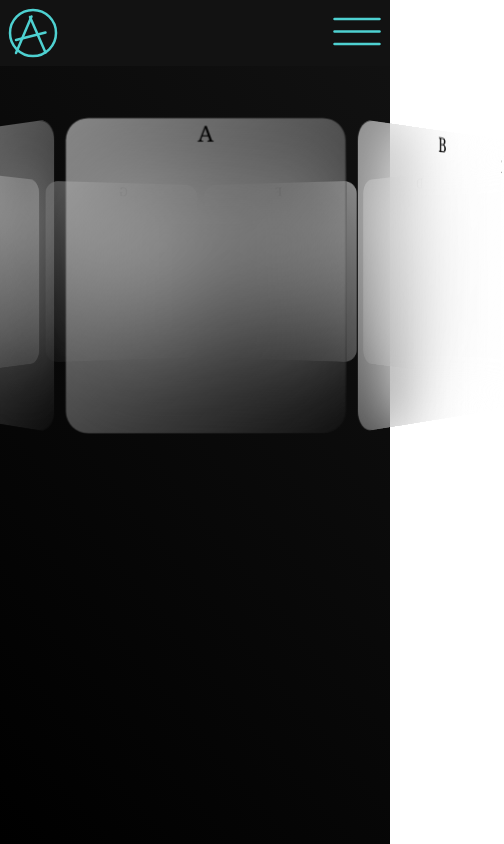
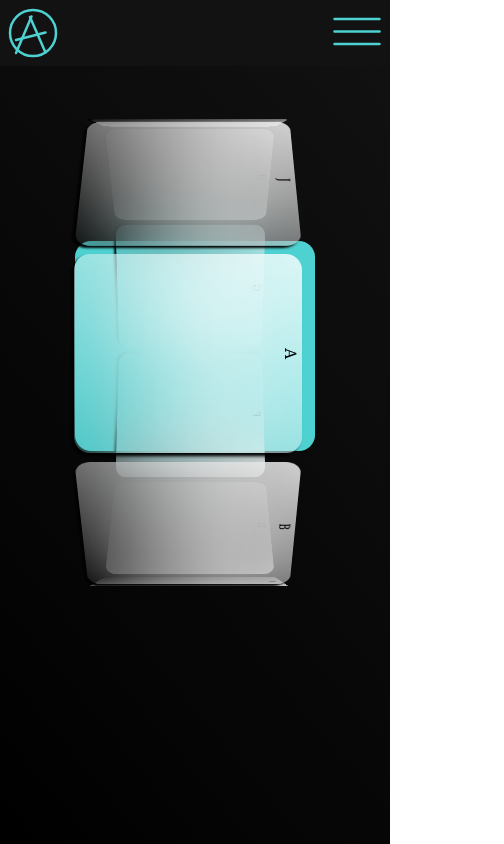
Before and after one commit to AbielKiflu/portfolio, a React (Create React App) app: page /project in a window 390 px wide. Shown: the whole page, 504 px wide, since content can reach past the window. Built offline with nearby package versions, Linux system fonts and the light colour scheme.

Commit message:
responsive 3d carousel

```diff
--- /dev/null
+++ b/src/components/carousel/carousel.js
@@ -0,0 +1,6 @@
+import React, { useState } from "react";
+import { Link } from "react-router-dom";
+import "./carusel.css";
+import styled from "styled-components";
+
+export default Carusel;
--- a/src/components/carusel/carusel.css
+++ /dev/null
@@ -1,99 +0,0 @@
-* {
-  box-sizing: border-box;
-}
-
-body {
-  font-family: sans-serif;
-}
-
-.scene {
-  width: 200px;
-  height: 200px;
-
-  margin: 80px;
-  perspective: 400px;
-}
-
-.cube {
-  width: 200px;
-  height: 200px;
-  position: relative;
-  transform-style: preserve-3d;
-  transform: translateZ(-100px);
-  animation: animate 10s linear infinite;
-}
-
-@keyframes animate {
-  from {
-    transform: rotateX(0deg) rotateY(0deg) rotateZ(0deg);
-  }
-  to {
-    transform: rotateX(360deg) rotateY(360deg) rotateZ(360deg);
-  }
-}
-
-.roof {
-  width: 200px;
-  height: 145px;
-  position: absolute;
-}
-
-.head {
-  background-color: rgb(121, 119, 117);
-  transform: translateY(-120px) translateZ(50px) rotateX(45deg);
-}
-
-.tail {
-  background-color: rgb(121, 119, 117);
-  transform: translateY(-120px) translateZ(-50px) rotateX(-45deg);
-}
-.tailLeft {
-  width: 0;
-  height: 0;
-  transform: translateY(-100px) translateX(100px) rotateY(-90deg);
-  border-left: 100px solid transparent;
-  border-right: 100px solid transparent;
-  border-bottom: 100px solid rgb(105, 68, 31);
-}
-
-.tailRight {
-  width: 0;
-  height: 0;
-  transform: translateY(-100px) translateX(-100px) rotateY(-90deg);
-  border-left: 100px solid transparent;
-  border-right: 100px solid transparent;
-  border-bottom: 100px solid rgb(105, 68, 31);
-}
-
-.sides {
-  width: 200px;
-  height: 200px;
-  position: absolute;
-}
-.front {
-  background-color: rgba(96, 230, 84, 0.7);
-  transform: translateZ(100px);
-}
-.back {
-  background-color: rgba(147, 84, 230, 0.7);
-  transform: translateZ(-100px);
-}
-.left {
-  background-color: rgba(243, 76, 215, 0.7);
-  transform: rotateY(90deg) translateZ(-100px);
-}
-
-.right {
-  background-color: rgba(189, 47, 3, 0.7);
-  transform: rotateY(-90deg) translateZ(-100px);
-}
-
-.top {
-  background-color: rgba(73, 75, 238, 0.7);
-  transform: rotateX(-90deg) translateZ(-100px);
-}
-
-.bottom {
-  background-color: rgba(61, 7, 87, 0.7);
-  transform: rotateX(90deg) translateZ(-100px);
-}
--- a/src/components/header/header.css
+++ b/src/components/header/header.css
@@ -14,8 +14,8 @@
   --bg-color: #000000;
   --glass-color: linear-gradient(
     to right bottom,
-    rgba(255, 255, 255, 0.5),
-    rgba(255, 255, 255, 0.02)
+    rgba(255, 255, 255, 0.8),
+    rgba(255, 255, 255, 0.01)
   );
 }
 
@@ -50,7 +50,7 @@ nav {
   background: var(--body-color);
   display: flex;
   flex-wrap: wrap;
-  min-width: 10rem;
+  min-width: 19rem;
   flex-direction: row;
   padding: 0.5rem 0.5rem;
   justify-content: space-between;
--- a/src/pages/Project.js
+++ b/src/pages/Project.js
@@ -1,20 +1,103 @@
 import "./projects.css";
-import React from "react";
+import React, { useRef } from "react";
 
 const Project = () => {
+  const carousel = useRef(null);
+  const selectedIndex = useRef(1);
+  const cardCount = useRef(9);
+
+  function rotateCarousel() {
+    var angle = (selectedIndex.current / cardCount.current) * -360;
+    carousel.current.style.transform =
+      "translateZ(-288px) rotateY(" + angle + "deg)";
+    console.log(selectedIndex.current, angle);
+  }
+
   return (
-    <div className="container">
+    <div className="project">
       <div className="scene">
-        <div className="carousel">
-          <div className="carousel__card">A</div>
-          <div className="carousel__card">B</div>
-          <div className="carousel__card">C</div>
-          <div className="carousel__card">D</div>
-          <div className="carousel__card">F</div>
-          <div className="carousel__card">G</div>
-          <div className="carousel__card">H</div>
-          <div className="carousel__card">I</div>
-          <div className="carousel__card">J</div>
+        <div className="carousel" ref={carousel}>
+          <div
+            className="carousel__card"
+            onClick={() => {
+              rotateCarousel();
+              selectedIndex.current++;
+            }}
+          >
+            A
+          </div>
+          <div
+            className="carousel__card"
+            onClick={() => {
+              rotateCarousel();
+              selectedIndex.current++;
+            }}
+          >
+            B
+          </div>
+          <div
+            className="carousel__card"
+            onClick={() => {
+              rotateCarousel();
+              selectedIndex.current++;
+            }}
+          >
+            C
+          </div>
+          <div
+            className="carousel__card"
+            onClick={() => {
+              rotateCarousel();
+              selectedIndex.current++;
+            }}
+          >
+            D
+          </div>
+          <div
+            className="carousel__card"
+            onClick={() => {
+              rotateCarousel();
+              selectedIndex.current++;
+            }}
+          >
+            F
+          </div>
+          <div
+            className="carousel__card"
+            onClick={() => {
+              rotateCarousel();
+              selectedIndex.current++;
+            }}
+          >
+            G
+          </div>
+          <div
+            className="carousel__card"
+            onClick={() => {
+              rotateCarousel();
+              selectedIndex.current++;
+            }}
+          >
+            H
+          </div>
+          <div
+            className="carousel__card"
+            onClick={() => {
+              rotateCarousel();
+              selectedIndex.current++;
+            }}
+          >
+            I
+          </div>
+          <div
+            className="carousel__card"
+            onClick={() => {
+              rotateCarousel();
+              selectedIndex.current++;
+            }}
+          >
+            J
+          </div>
         </div>
       </div>
     </div>
--- a/src/pages/projects.css
+++ b/src/pages/projects.css
@@ -1,5 +1,4 @@
-.container {
-  margin: 0.5rem;
+.project {
   -ms-box-orient: horizontal;
   display: -webkit-box;
   display: -moz-box;
@@ -7,29 +6,32 @@
   display: -moz-flex;
   display: -webkit-flex;
   display: flex;
+  flex-wrap: wrap;
   -webkit-flex-wrap: wrap;
-  flex-wrap: wrap;
+  flex-direction: row;
+  align-items: center;
   justify-content: center;
-  align-items: center;
-  gap: 0.5rem;
+  margin-top: 10rem;
 }
 
 .scene {
   width: 210px;
   height: 240px;
-  position: relative;
-  transform: rotatex(10deg);
+  background: var(--text-color);
   perspective: 1000px;
+  transform-origin: center center;
   border-radius: 1rem;
+  transform: rotateZ(90deg);
+  transition: transform 1s;
 }
 
 .carousel {
-  position: relative;
   height: 100%;
   width: 100%;
   border-radius: 1rem;
+  transform: translateZ(-288px);
   transform-style: preserve-3d;
-  transform-origin: left bottom;
+  transition: transform 1s;
 }
 
 .carousel__card {
@@ -45,6 +47,7 @@
   height: 95%;
   top: 0.8rem;
   left: 0.8rem;
+  box-shadow: 0.2rem 0.2rem 0.2rem var(--bg-color);
 }
 
 .carousel__card:nth-child(1) {
@@ -74,3 +77,10 @@
 .carousel__card:nth-child(9) {
   transform: rotateY(320deg) translateZ(288px);
 }
+
+@media only screen and (min-width: 600px) {
+  .scene {
+    transform: rotateZ(0deg);
+    transition: transform 1s;
+  }
+}
--- a/src/pages/skills.css
+++ b/src/pages/skills.css
@@ -1,3 +1,18 @@
+.container {
+  -ms-box-orient: horizontal;
+  display: -webkit-box;
+  display: -moz-box;
+  display: -ms-flexbox;
+  display: -moz-flex;
+  display: -webkit-flex;
+  display: flex;
+  flex-wrap: wrap;
+  -webkit-flex-wrap: wrap;
+  flex-direction: row;
+  align-items: center;
+  justify-content: center;
+}
+
 .card {
   display: flex;
   justify-content: flex-start;
```
Also changed, not shown: src/components/carusel/Carusel.js (deleted, +0 -24 lines).
